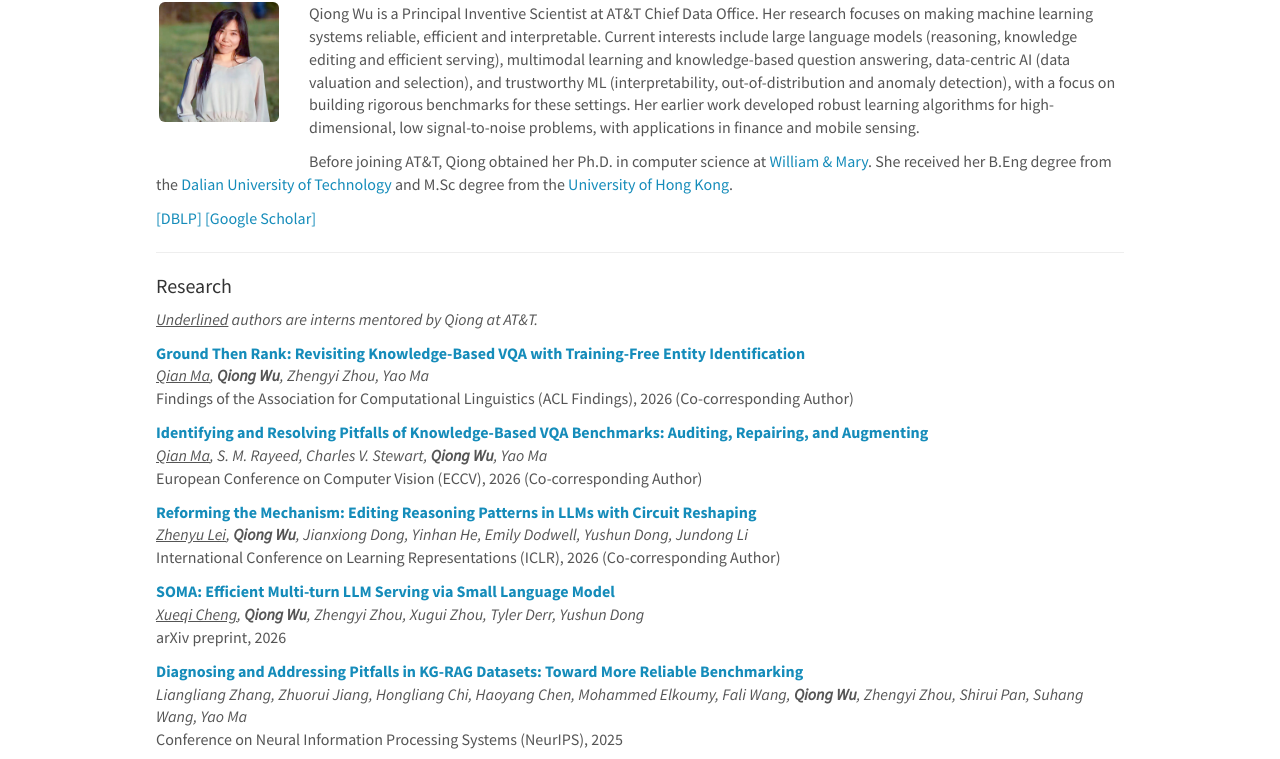
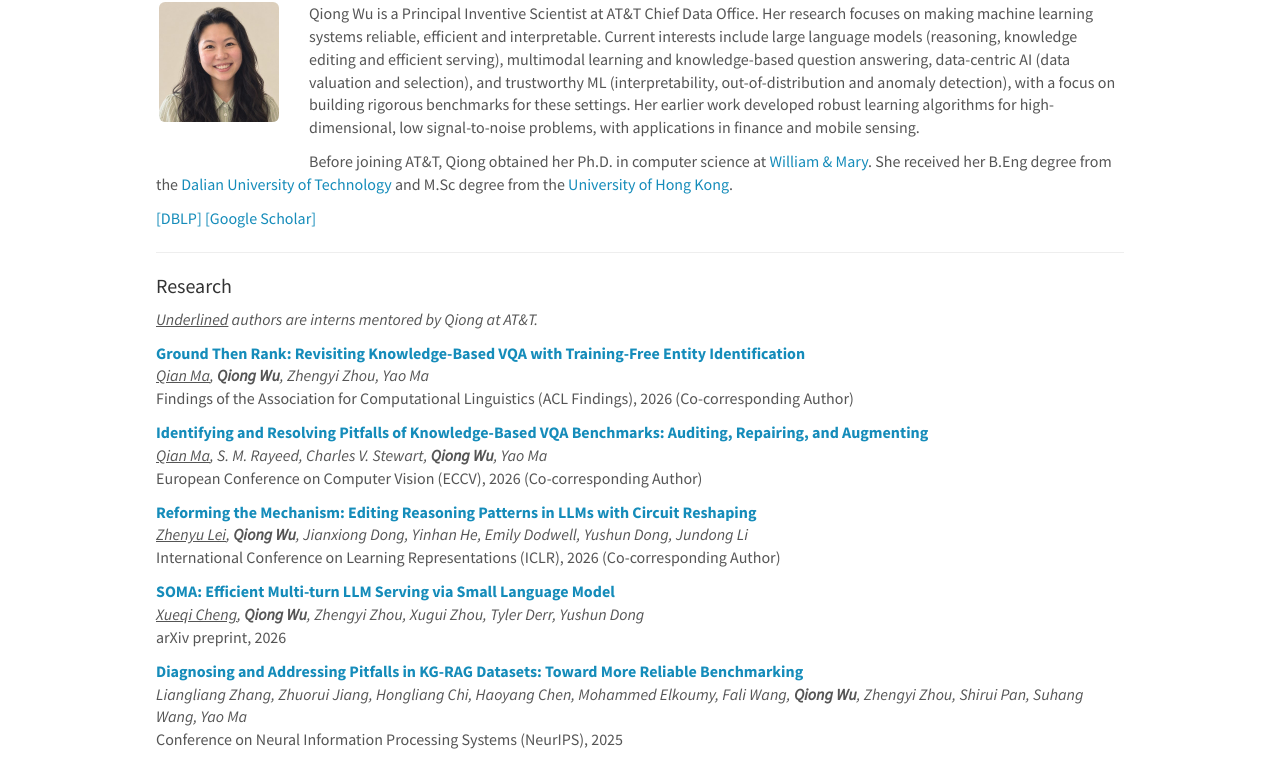
Before and after one commit to Qiong-WU/Qiong-WU.github.io, a plain HTML site: page index.html in a window 1280 px wide. Shown: the part 146-905 px from the top of the page. Drawn offline with nearby package versions, Linux system fonts and the light colour scheme.

Commit message:
Update profile photo
Co-Authored-By: Claude Opus 5.5 <noreply@anthropic.com>
Claude-Session: https://claude.ai/code/session_01Uq2rj4JC31d9iRGfDtbRbn

```diff
--- a/index.html
+++ b/index.html
@@ -46,7 +46,7 @@
       <div class="row">
           <div id="homeid" class="col-sm-12">
         <h1> Qiong Wu </h1>
-        <p><img src="images/qwu.JPG" style="width:120px; float: left; margin: 0px 30px 30px 3px; " />
+        <p><img src="images/qwu_2026.jpg" style="width:120px; float: left; margin: 0px 30px 30px 3px; " />
 Qiong Wu is a Principal Inventive Scientist at AT&amp;T Chief Data Office. Her research focuses on making machine learning systems reliable, efficient and interpretable. Current interests include large language models (reasoning, knowledge editing and efficient serving), multimodal learning and knowledge-based question answering, data-centric AI (data valuation and selection), and trustworthy ML (interpretability, out-of-distribution and anomaly detection), with a focus on building rigorous benchmarks for these settings. Her earlier work developed robust learning algorithms for high-dimensional, low signal-to-noise problems, with applications in finance and mobile sensing.</p>
 
 <p>Before joining AT&amp;T, Qiong obtained her Ph.D. in computer science at <a href="https://en.wikipedia.org/wiki/College_of_William_%26_Mary">William &amp; Mary</a>.
```
Also changed, not shown: images/qwu_2026.jpg (added).
